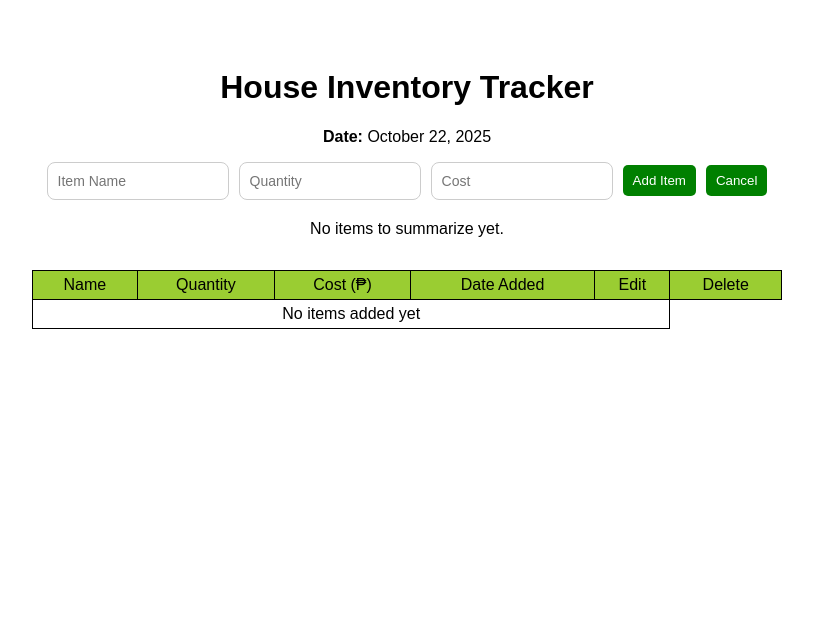
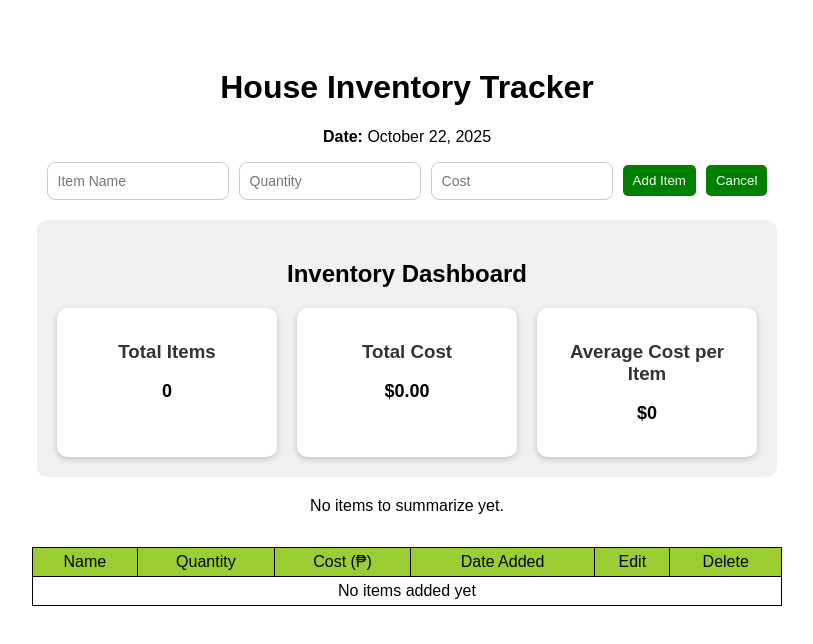
Before and after one commit to ellamaepacundo07-ctrl/inventory, a React (Vite) app: page / in a window 1280 px wide. Shown: the top 644 px of the page, without its empty margins (233-1046 px from the left). Built offline with nearby package versions, Linux system fonts and the light colour scheme.

Commit message:
dashboard

```diff
--- a/src/App.css
+++ b/src/App.css
@@ -87,3 +87,37 @@ th {
   font-size: 16px;
   color: black;
 }
+.dashboard-container {
+  margin: 20px auto;
+  padding: 20px;
+  max-width: 700px;
+  background: #f0f0f0;
+  border-radius: 10px;
+}
+
+.dashboard-cards {
+  display: flex;
+  justify-content: space-around;
+  flex-wrap: wrap;
+  gap: 20px;
+}
+
+.card {
+  background: white;
+  padding: 15px 25px;
+  border-radius: 10px;
+  box-shadow: 0 2px 6px rgba(0,0,0,0.2);
+  flex: 1 1 150px;
+  text-align: center;
+}
+
+.card h3 {
+  margin-bottom: 10px;
+  color: #333;
+}
+
+.card p {
+  font-size: 18px;
+  font-weight: bold;
+  color: #000;
+}
--- a/src/App.jsx
+++ b/src/App.jsx
@@ -5,6 +5,37 @@ import InventorySummary from "./components/InventorySummary";
 import InventoryDate from "./components/InventoryDate";
 import "./App.css";
 
+// ----------------- Dashboard Component -----------------
+function Dashboard({ items }) {
+  const totalItems = items.reduce((sum, item) => sum + Number(item.quantity), 0);
+  const totalCost = items.reduce(
+    (sum, item) => sum + Number(item.quantity) * Number(item.cost),
+    0
+  );
+  const avgCost = totalItems > 0 ? (totalCost / totalItems).toFixed(2) : 0;
+
+  return (
+    <div className="dashboard-container">
+      <h2>Inventory Dashboard</h2>
+      <div className="dashboard-cards">
+        <div className="card">
+          <h3>Total Items</h3>
+          <p>{totalItems}</p>
+        </div>
+        <div className="card">
+          <h3>Total Cost</h3>
+          <p>${totalCost.toFixed(2)}</p>
+        </div>
+        <div className="card">
+          <h3>Average Cost per Item</h3>
+          <p>${avgCost}</p>
+        </div>
+      </div>
+    </div>
+  );
+}
+
+// ----------------- Main App Component -----------------
 function App() {
   const [items, setItems] = useState(() => {
     const savedItems = localStorage.getItem("inventoryItems");
@@ -17,6 +48,7 @@ function App() {
       cost: Number(item.cost) || 0,
     }));
   });
+
   useEffect(() => {
     const saved = localStorage.getItem("inventoryItems");
     if (saved) {
@@ -65,6 +97,9 @@ function App() {
         onCancelEdit={handleCancelEdit}
       />
 
+      {/* -------- Dashboard Inserted Here -------- */}
+      <Dashboard items={items} />
+
       <InventorySummary items={items} />
 
       <InventoryList
--- a/src/components/InventoryList.jsx
+++ b/src/components/InventoryList.jsx
@@ -18,7 +18,7 @@ export default function InventoryList({ items, onEdit, onDelete }) {
         <tbody>
           {items.length === 0 ? (
             <tr>
-              <td colSpan="5">No items added yet</td>
+              <td colSpan="6">No items added yet</td>
             </tr>
           ) : (
             items.map((item) => (
```
